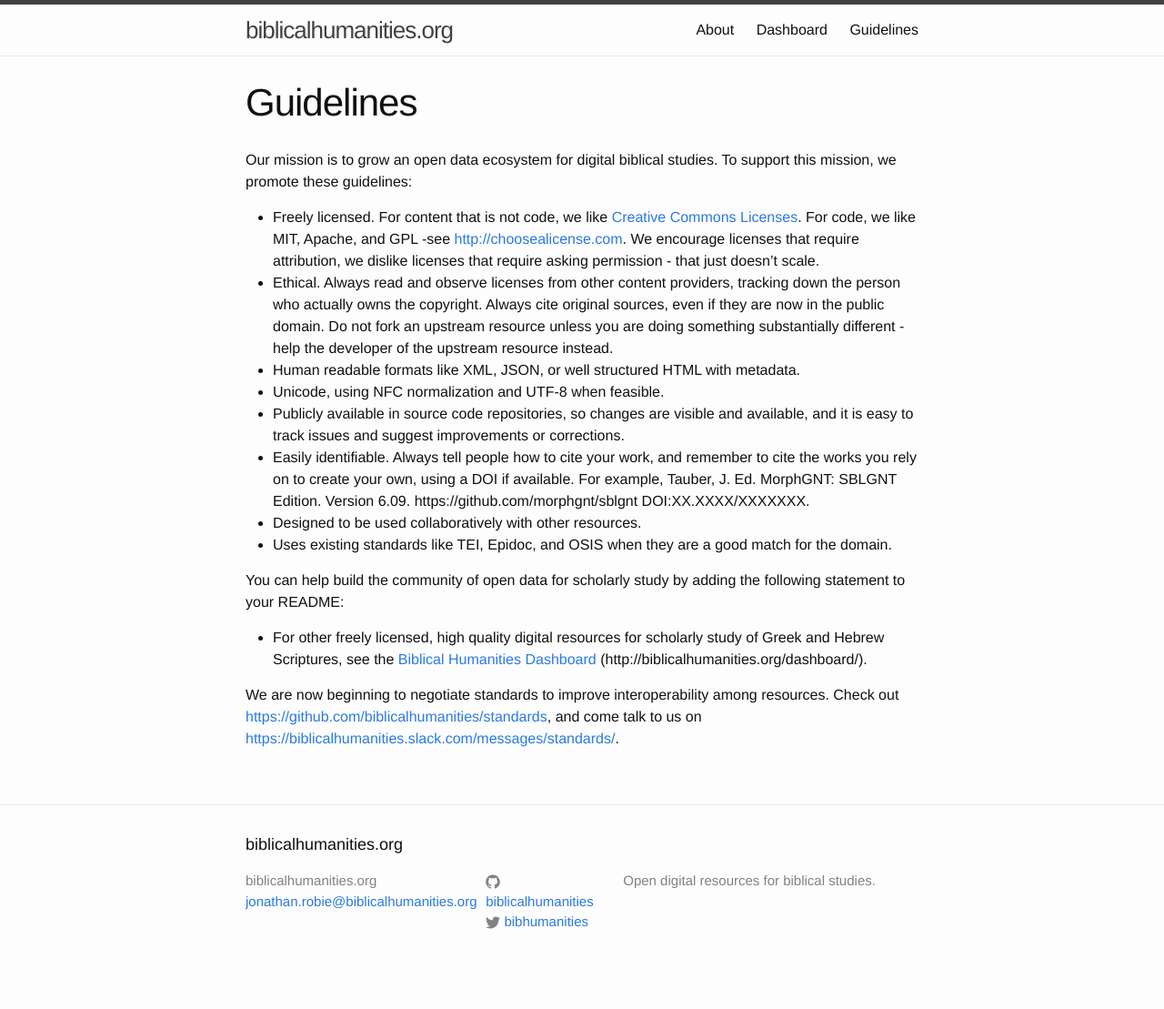
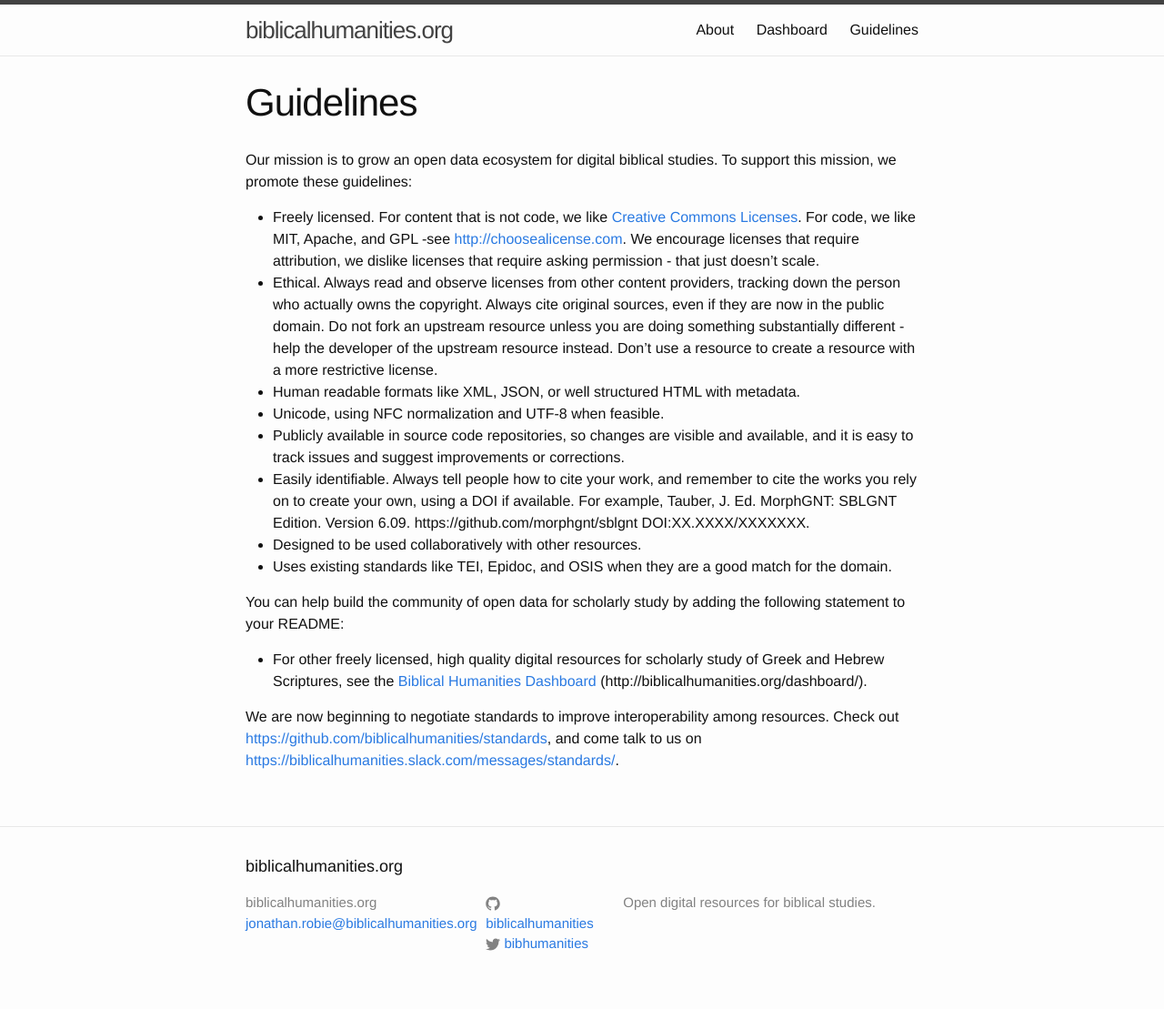
Before and after one commit to biblicalhumanities/biblicalhumanities.github.io, a Jekyll site: the page built from guidelines.md, in a window 1280 px wide. Shown: the whole page at 91% size. Built offline with Jekyll 4.4.1, drawn with Linux system fonts in a browser that asks for light colours; before the commit the page ends 1085 px from its top, so only the background shows below that.

Commit message:
Ethics: Don't use a resource to create a resource with a more restrictive license.

```diff
--- a/guidelines.md
+++ b/guidelines.md
@@ -6,7 +6,7 @@
 Our mission is to grow an open data ecosystem for digital biblical studies. To support this mission, we promote these guidelines:
 
 - Freely licensed. For content that is not code, we like [Creative Commons Licenses](http://creativecommons.org/choose/).  For code, we like MIT, Apache, and GPL -see [http://choosealicense.com](http://choosealicense.com/).  We encourage licenses that require attribution, we dislike licenses that require asking permission - that just doesn't scale.
-- Ethical.  Always read and observe licenses from other content providers, tracking down the person who actually owns the copyright.  Always cite original sources, even if they are now in the public domain.  Do not fork an upstream resource unless you are doing something substantially different - help the developer of the upstream resource instead.
+- Ethical.  Always read and observe licenses from other content providers, tracking down the person who actually owns the copyright.  Always cite original sources, even if they are now in the public domain.  Do not fork an upstream resource unless you are doing something substantially different - help the developer of the upstream resource instead.  Don't use a resource to create a resource with a more restrictive license.
 - Human readable formats like XML, JSON, or well structured HTML with metadata.
 - Unicode, using NFC normalization and UTF-8 when feasible.
 - Publicly available in source code repositories, so changes are visible and available, and it is easy to track issues and suggest improvements or corrections.
```
